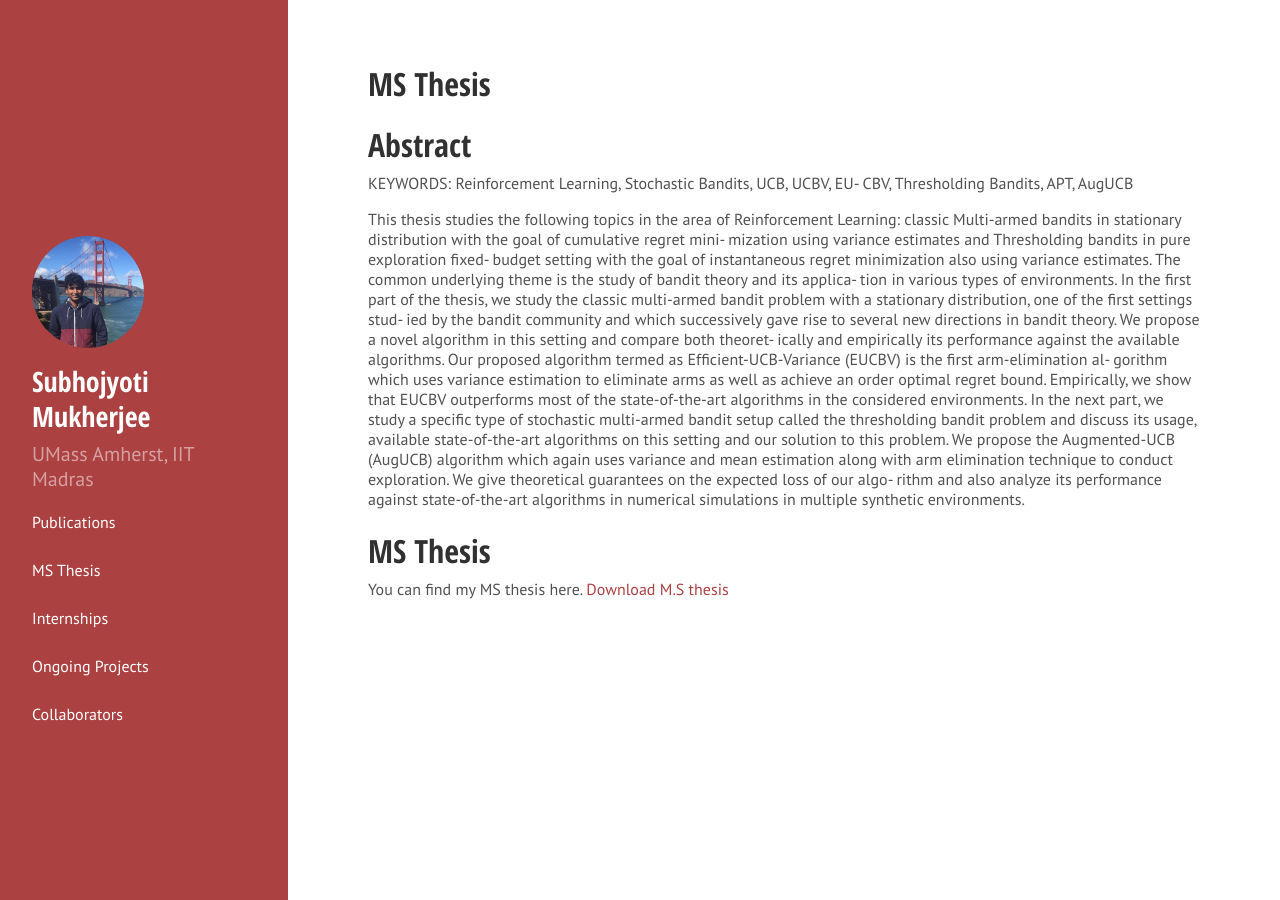
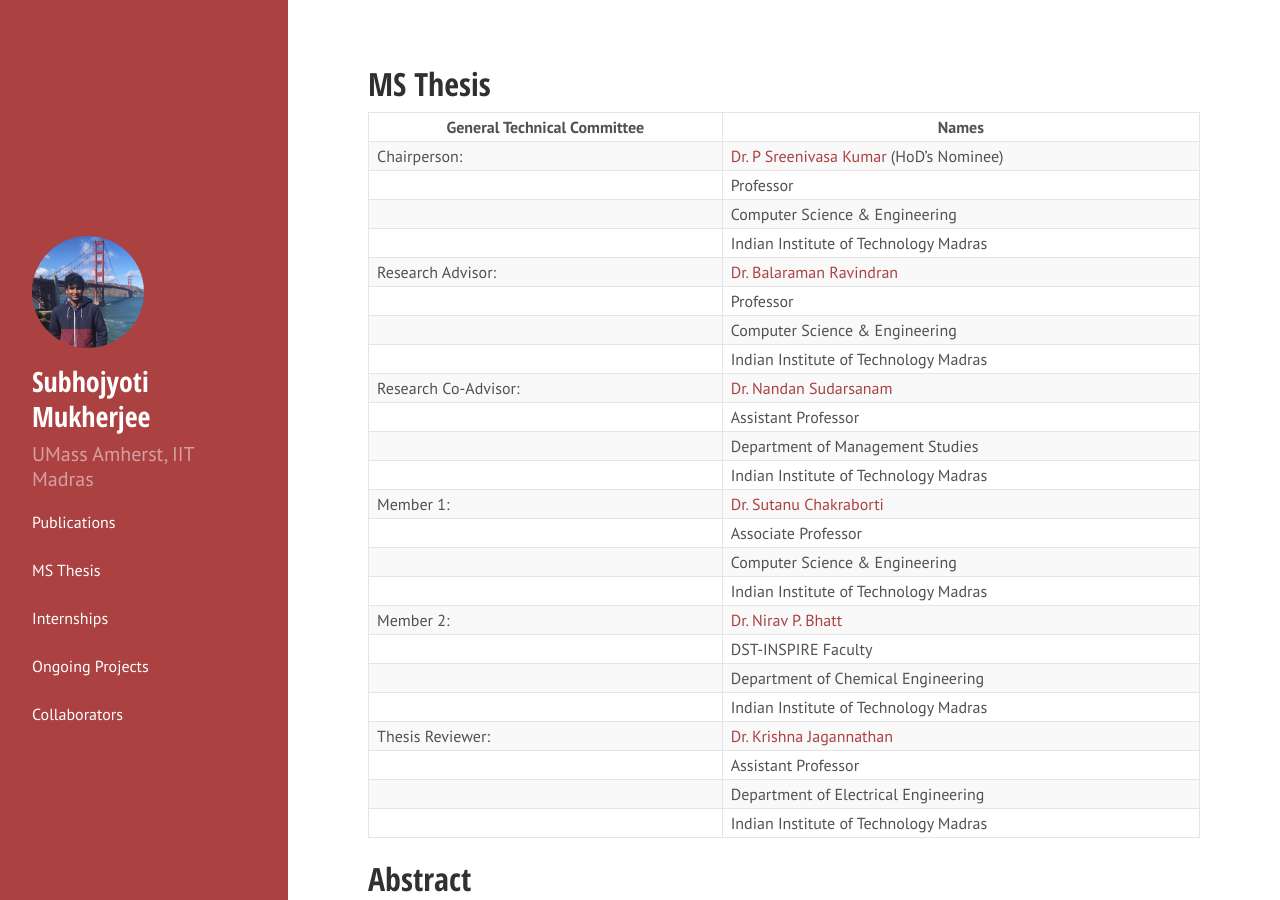
Before and after one commit to Subhojyoti22/subhojyoti.github.io, a Jekyll site: the page built from MSThesis.md, in a window 1280 px wide and 900 px high. Built offline with Jekyll 4.4.1, drawn with Linux system fonts in a browser that asks for light colours; Markdown is read by kramdown in place of the engine named in the settings.

Commit message:
Update MSThesis.md

```diff
--- a/MSThesis.md
+++ b/MSThesis.md
@@ -2,6 +2,32 @@
 layout: page
 title: MS Thesis
 ---
+|General Technical Committee| Names|
+|--------------|-------------|
+|Chairperson: |[Dr. P Sreenivasa Kumar](https://www.cse.iitm.ac.in/~psk/) (HoD’s Nominee)
+||Professor|
+||Computer Science & Engineering|
+||Indian Institute of Technology Madras|
+|Research Advisor: |[Dr. Balaraman Ravindran](https://www.cse.iitm.ac.in/~ravi/)|
+||Professor|
+||Computer Science & Engineering|
+||Indian Institute of Technology Madras|
+|Research Co-Advisor: |[Dr. Nandan Sudarsanam](https://doms.iitm.ac.in/index.php/nandan-s)|
+||Assistant Professor|
+||Department of Management Studies|
+||Indian Institute of Technology Madras|
+|Member 1: |[Dr. Sutanu Chakraborti](http://www.cse.iitm.ac.in/~sutanuc/)|
+||Associate Professor|
+||Computer Science & Engineering|
+||Indian Institute of Technology Madras|
+|Member 2: |[Dr. Nirav P. Bhatt](http://web.iitm.ac.in/ibse/team/Nirav-Bhatt.html)|
+||DST-INSPIRE Faculty|
+||Department of Chemical Engineering|
+||Indian Institute of Technology Madras|
+|Thesis Reviewer: |[Dr. Krishna Jagannathan](http://www.ee.iitm.ac.in/~krishnaj/)|
+||Assistant Professor|
+||Department of Electrical Engineering|
+||Indian Institute of Technology Madras|
 
 # Abstract
 
```
